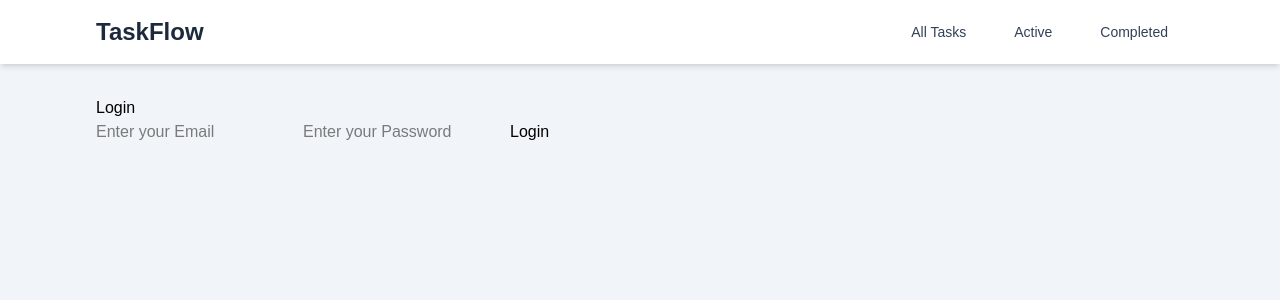
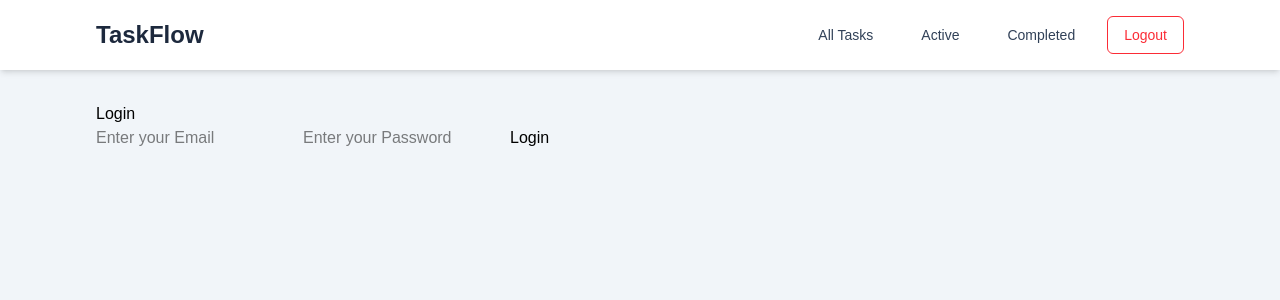
Before and after one commit to comfortmbah/task-manager, a React (Vite) app in the folder client/: page /login in a window 1280 px wide. Shown: the top 300 px of the page. Built offline with nearby package versions, Linux system fonts and the light colour scheme.

Commit message:
Add logout button and its onClick function

```diff
--- a/client/src/components/Navbar.jsx
+++ b/client/src/components/Navbar.jsx
@@ -1,7 +1,21 @@
 import { NavLink } from "react-router-dom"
+import { useAuth } from "../context/AuthContext";
+import { useNavigate } from "react-router-dom";
+
 
 const Navbar = () => {
+  const { logout } = useAuth();
+  const navigate = useNavigate();
+
   const linkStyles = "rounded-md px-4 py-2 text-sm font-medium transition-colors duration-300";
+
+  function handleLogout() {
+    const confirmed = window.confirm("Are you sure you want to logout?");
+    if (!confirmed) return;
+
+    logout();
+    navigate("/login");
+  }
 
 
   return (
@@ -53,6 +67,16 @@ const Navbar = () => {
                       Completed
                     </NavLink>
                 </li>
+
+                <li>
+                  <button
+                  onClick={handleLogout}
+                  className="rounded-md border border-red-500 px-4 py-2 text-sm font-medium text-red-500 transition
+                    hover:bg-red-500 hover:text-white"
+                  >
+                    Logout
+                  </button>
+                </li>
             </ul>
         </nav>
     </header>
--- a/client/src/pages/Home.jsx
+++ b/client/src/pages/Home.jsx
@@ -3,6 +3,7 @@ import EmptyState from "../components/EmptyState";
 import { useTodo } from "../context/TodoContext";
 import TaskSummary from "../components/TaskSummary";
 import { useEffect } from "react";
+
 
 const Home = () => {
   const {
@@ -52,6 +53,7 @@ const Home = () => {
         >
           {actionLoading ? "Processing..." : "Clear Completed"}
         </button>
+
 
         {error && (
           <p className="mb-4 rounded-lg bg-red-100 p-3 text-red-700">
```
